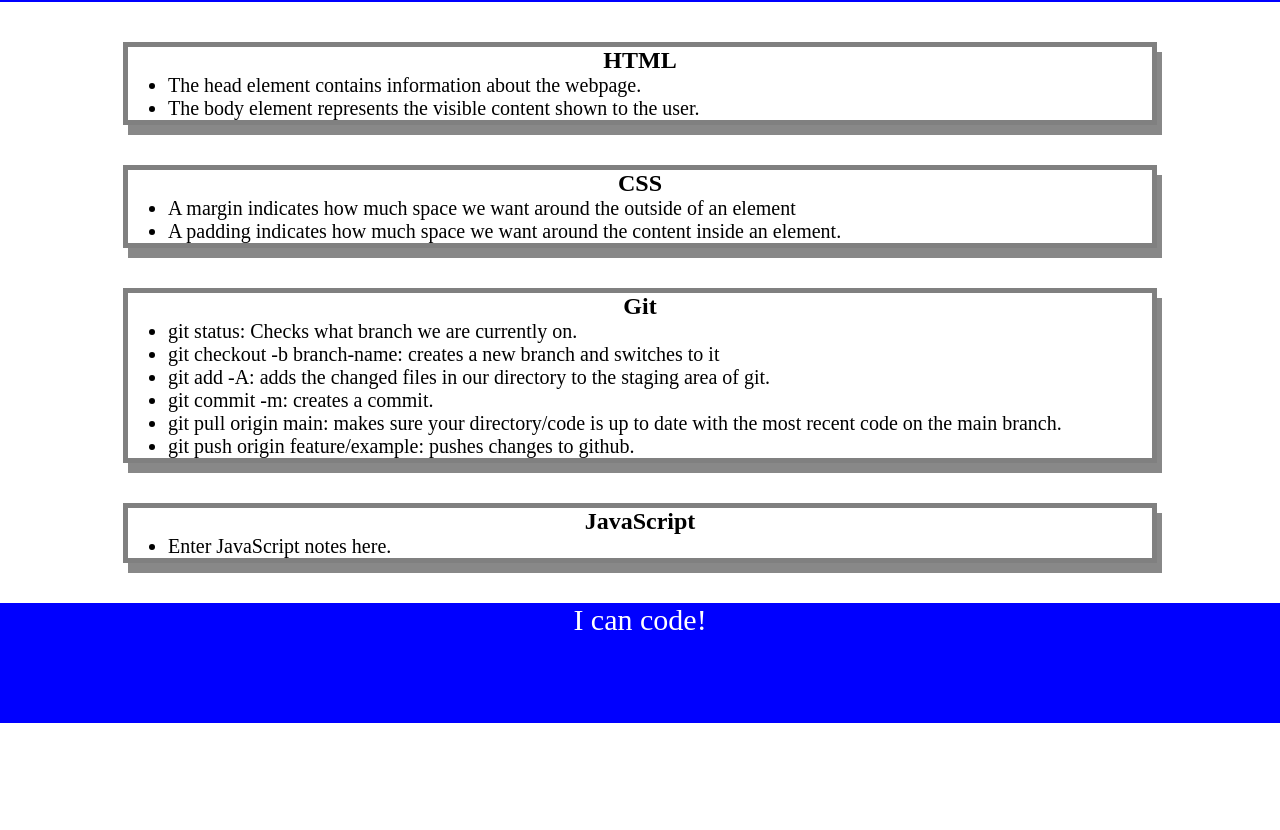
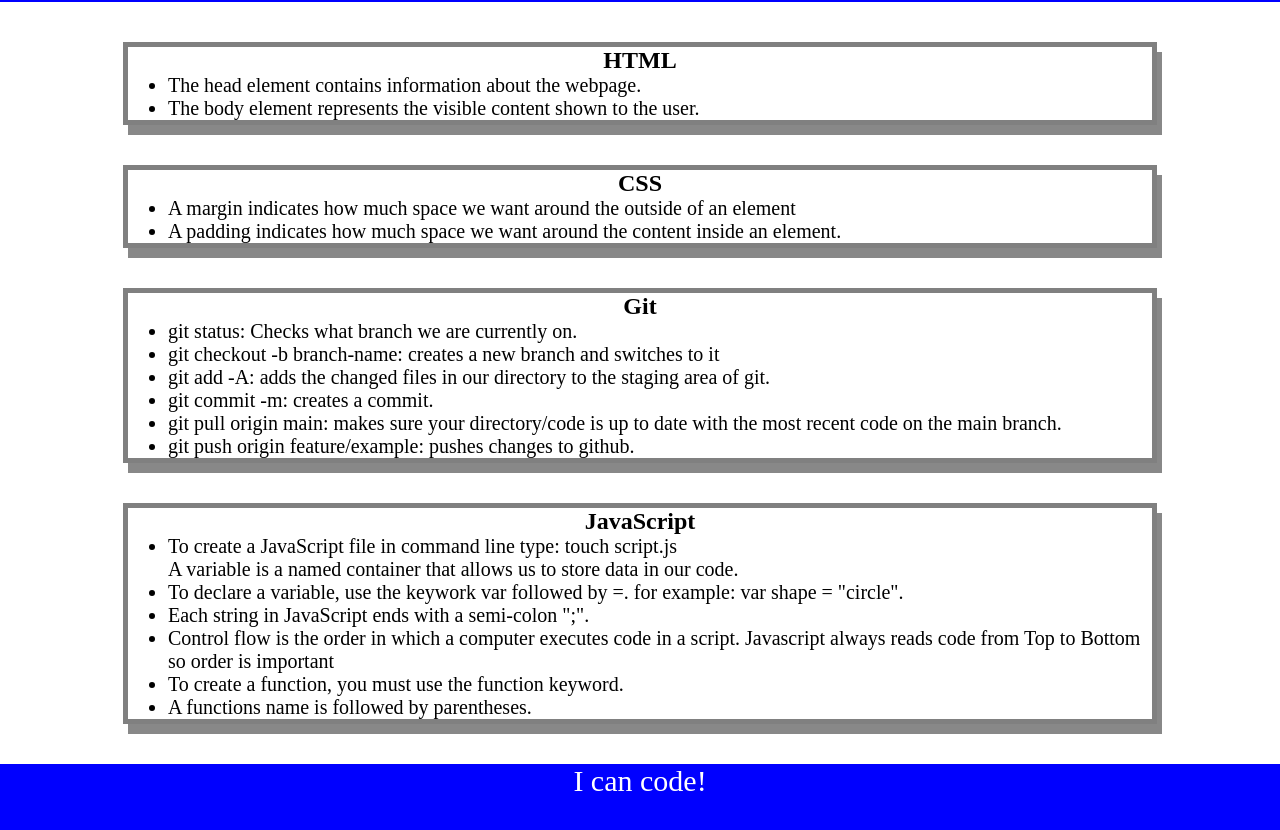
Before and after one commit to A-Frankhouser/prework-study-guide, a plain HTML site: page prework-study-guide/index.html in a window 1280 px wide. Shown: the part 136-966 px from the top of the page. Before the commit the page ends 859 px from the top, so only its background shows below. Drawn offline with Linux system fonts and the light colour scheme.

Commit message:
added/updated script.js file

```diff
--- a/prework-study-guide/assets/script.js
+++ b/prework-study-guide/assets/script.js
@@ -1,19 +1,26 @@
 var topics = ["HTML", "CSS", "Git", "JavaScript"];
+var randomTopic = topics[Math.floor(Math.random() * topics.length)];
 
-for (var x = 0; x < topics.length; x++) {
+function listTopics() {
+  for (var x = 0; x < topics.length; x++) {
     console.log(topics[x])
+  }
 }
 
-/*
-if (topic === 'HTML') {
+function selectTopics() {
+  if (randomTopic === 'HTML') {
   console.log("Let's study HTML!");
-} else if (topic === 'CSS') {
+  } else if (randomTopic === 'CSS') {
   console.log("Let's study CSS!");
-} else if (topic === 'Git') {
+  } else if (randomTopic === 'Git') {
   console.log("Let's study Git!");
-} else if (topic === 'JavaScript') {
+  } else if (randomTopic === 'JavaScript') {
   console.log("Let's study JavaScript!");
-} else {
+  } else {
   console.log('Please try again!');
+  }
 }
-*/
+console.log("Here are the topics we learned through Prework:");
+listTopics();
+console.log("Which topic should we study first?");
+selectTopics();
--- a/prework-study-guide/index.html
+++ b/prework-study-guide/index.html
@@ -50,7 +50,14 @@
       <section class="card" id="javascript-section">
         <h2>JavaScript</h2>
         <ul>
-          <li>Enter JavaScript notes here.</li>
+          <li>
+            To create a JavaScript file in command line type: touch script.js
+            </li>A variable is a named container that allows us to store data in our code.</li>
+            <li>To declare a variable, use the keywork var followed by =. for example: var shape = "circle".</li>
+            <li>Each string in JavaScript ends with a semi-colon ";".</li>
+            <li>Control flow is the order in which a computer executes code in a script. Javascript always reads code from Top to Bottom so order is important</li>
+            <li>To create a function, you must use the function keyword.</li>
+            <li>A functions name is followed by parentheses.</li>
         </ul>
 
       </section>
```
